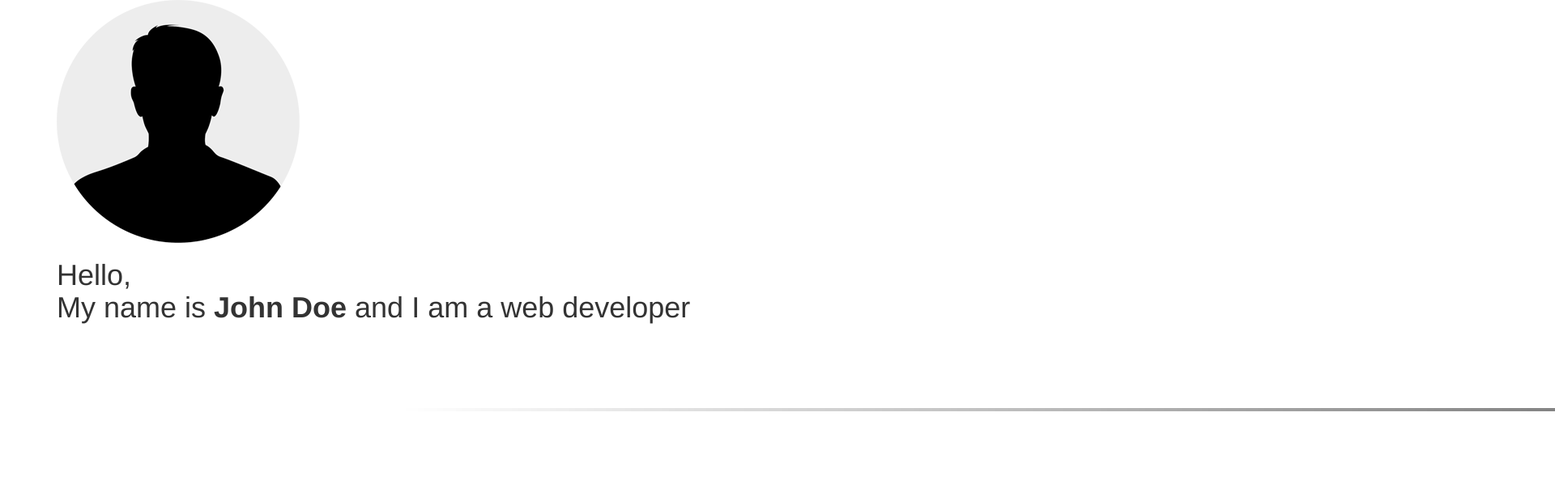
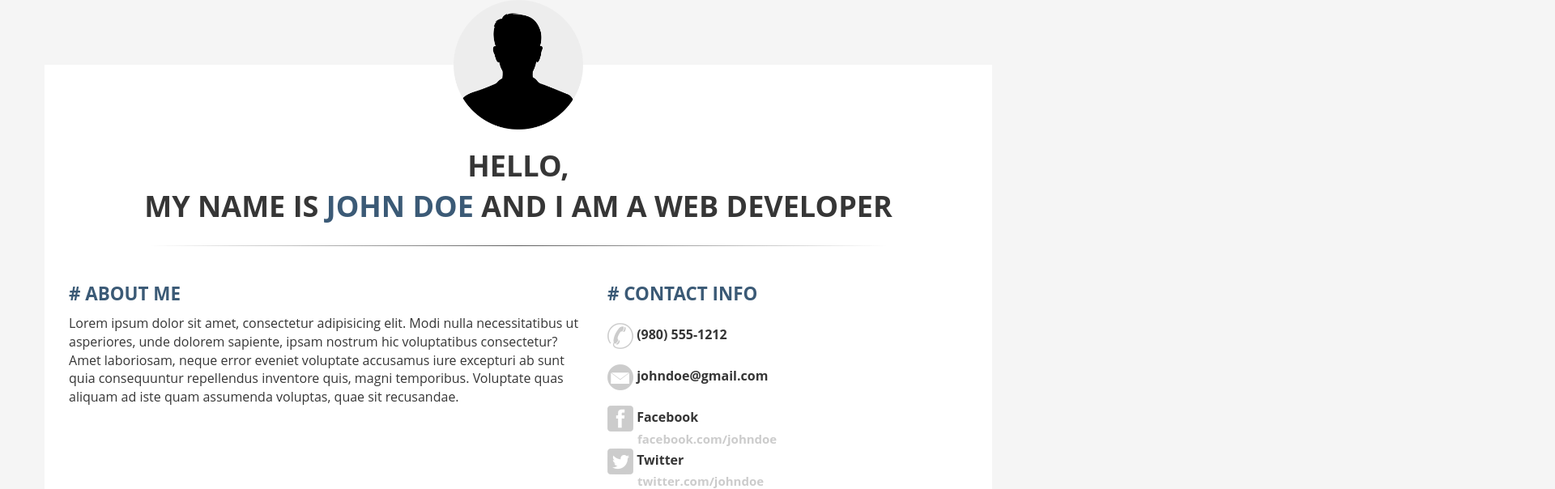
Before and after one commit to ricmclaughlin/projects_bootstrap, a plain HTML site: page resume_pages/index.html in a window 1280 px wide. Shown: the top 604 px of the page at 81% size, 1920 px wide, since content can reach past the window. Drawn offline with nearby package versions, Linux system fonts and the light colour scheme.

Commit message:
resume pages site complete

```diff
--- a/resume_pages/index.html
+++ b/resume_pages/index.html
@@ -15,7 +15,7 @@
 
   <body>
     <section>
-      <div class="container">
+      <div class="container container-main">
         <img src="img/person.png" alt="" class="profile-img">
 
         <header>
--- a/resume_pages/scss/style.scss
+++ b/resume_pages/scss/style.scss
@@ -1,7 +1,102 @@
 @import 'vendors/_bootstrap.scss';
-$bodypadding:50px;
+$bodypadding: 0;
+$primary-color: #3b5a76;
+$background-color: WhiteSmoke;
+$text-color: #363636;
+$font: 16px;
 
 body{
 	padding-bottom: $bodypadding;
+	font-family: "Open Sans", Arial, Tahoma;
+	color: $text-color;
+	background: $background-color;
+	font-size: $font;
+}
+
+h2 {
+	font-weight: 700;
+	text-transform: uppercase;
+	line-height: 1.4em;
+	font-size: 1.4em;
+}
+
+.row {
+	margin-bottom: 20px;
+}
+
+.primary, strong, h2 {
+	color: $primary-color;
+}
+
+.container-main {
+	background: white;
+	margin-top: 80px;
+	padding: 0 30px 30px 30px;
+}
+header {
+	min-height: 100px;
+	overflow: hidden;
+}
+
+header h1 {
+	margin: 0;
+	padding: 20px 0 0 0;
+	font-size: 2.2 em;
+	font-weight: 700;
+	text-transform: uppercase;
+	list-spacing: -1px;
+	text-align: center;
+	line-height: 1.4em;
+}
+
+.profile-img {
+	display: block;
+	width: 160px;
+	margin: auto;
+	margin-top: -80px;
+}
+.line {
+	max-width: 100%;
+}
+
+.contact-list {
+	padding: 0;
+	margin: 0;
+}
+
+.contact-list li {
+	list-style-type: none;
+	font-weight: bold;
+	line-height: 3.2em;
+}
+
+.contact-list span {
+	display: block;
+	margin: 0;
+	padding: 0;
+	line-height: 0.1em;
+	margin-left: 37px;
+	font-size: 15px;
+	color: #ccc;
+}
+
+.media {
+	background: $background-color;
+	padding: 10px;
+}
+
+.work-list li {
+	list-style-type: none;
+	float: left;
+	padding: 0 10px 0 10px;
+	margin-bottom: 30px;
+}
+
+footer {
+	background:$primary-color;
+	color: #fff;
+	text-align: center;
+	padding-top: 20px;
+	padding-bottom: 20px;
 
 }
```
Also changed, not shown: resume_pages/css/style.css.
